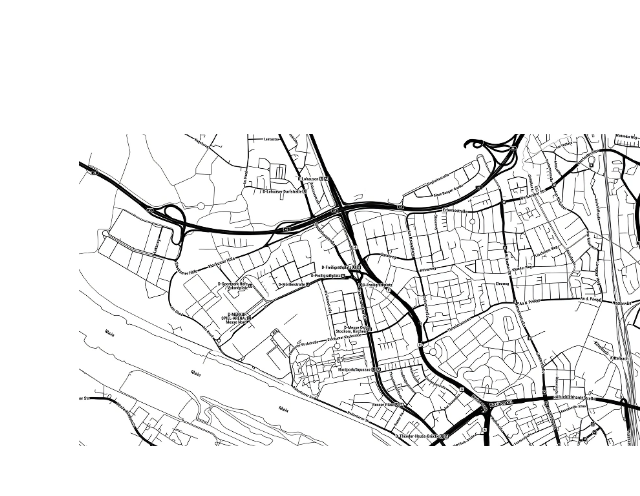
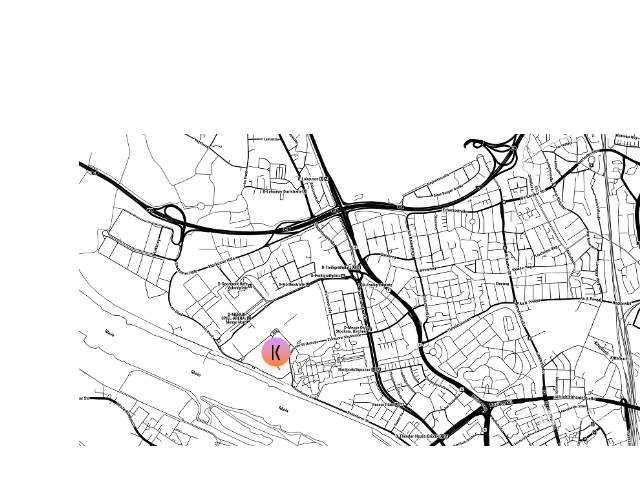
Before and after one commit to nikitatriospire/New_Kontur27, a website: page location.html in a window 1280 px wide. Shown: the part 3660-4156 px from the top of the page, 640-1280 px from the left. Drawn offline with Linux system fonts and the light colour scheme.

Commit message:
first commit

```diff
--- a/location.html
+++ b/location.html
@@ -456,13 +456,16 @@
                 <div class="component">
                             <!-- next -->
                             <div class="flex gap-30 xl:gap-150 items-start md:items-center">
-                                <div class="md:w-1/2 order-last not-md:px-gutter flex items-center justify-center h-full">
+                                <div class="relative md:w-1/2 order-last not-md:px-gutter flex items-center justify-center h-full">
                                     <img src="assets/images/location-map.webp" alt="" class="w-full not-md:hidden">
                                         <div class="wm_wrapper absolute bottom-20 right-20 z-10">
-                                        <div class="wm_img">
-                                        <img src="./assets/images/KI generiert.svg" alt="KI generiert">
+                                            <div class="wm_img">
+                                            <img src="./assets/images/KI generiert.svg" alt="KI generiert">
+                                            </div>
                                         </div>
-                                    </div>
+                                         <div class="absolute top-[70%] left-[35%] -translate-x-1/2 -translate-y-1/2 w-29 h-29 bg-grdnt-1 flex justify-center items-center rounded-full z-10 shadow-md">
+                                                <img src="assets/images/kontur-k.svg" alt="kontur k logo" class="w-9">
+                                            </div>
                                     <h2 class="text-vertical rotate-180 text-h1 uppercase font-medium font-tabular md:hidden [writing-mode:vertical-rl] max-h-full overflow-hidden whitespace-nowrap">
                                         Einfach angereist.
                                     </h2>
```
Also changed, not shown: assets/css/style.css.
